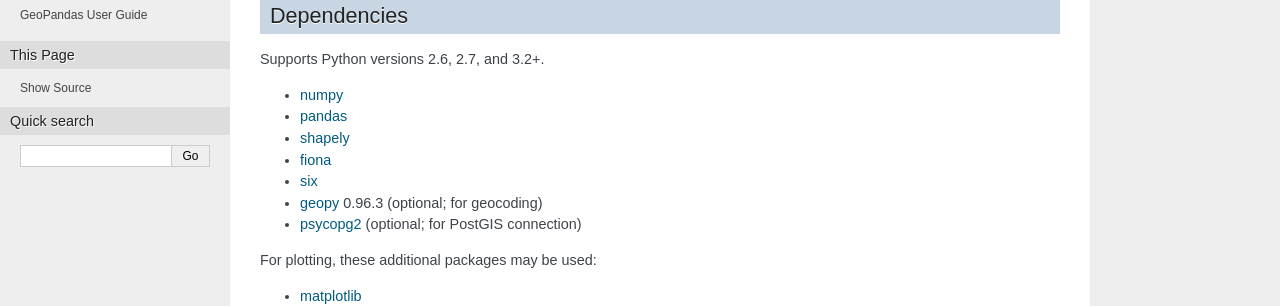
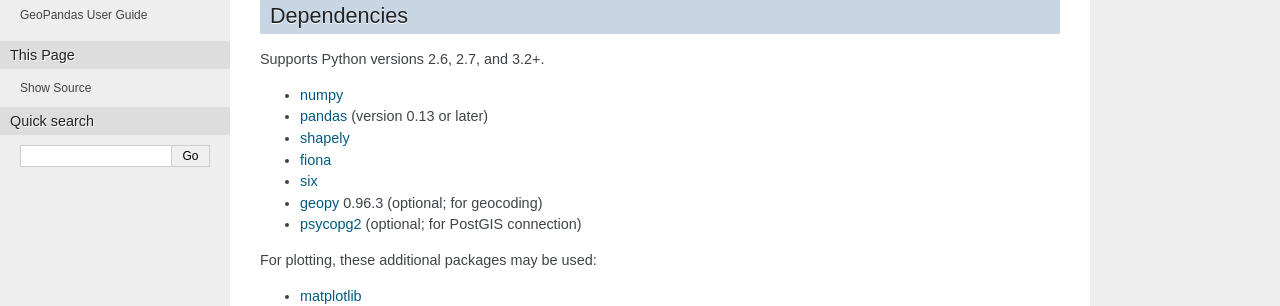
Before and after one commit to geopandas/geopandas, a Sphinx documentation site: the page built from doc/source/install.rst, in a window 1280 px wide. Shown: the part 273-579 px from the top of the page. Built offline with Sphinx 7.4.7, drawn with Linux system fonts in a browser that asks for light colours; pages that are not in the unit, such as notebooks, are missing from menus.

Commit message:
DOC: BE explicit about supportted pandas versions

```diff
--- a/doc/source/install.rst
+++ b/doc/source/install.rst
@@ -16,7 +16,7 @@
 Supports Python versions 2.6, 2.7, and 3.2+.
 
 - `numpy`_
-- `pandas`_
+- `pandas`_ (version 0.13 or later)
 - `shapely`_
 - `fiona`_
 - `six`_
```
